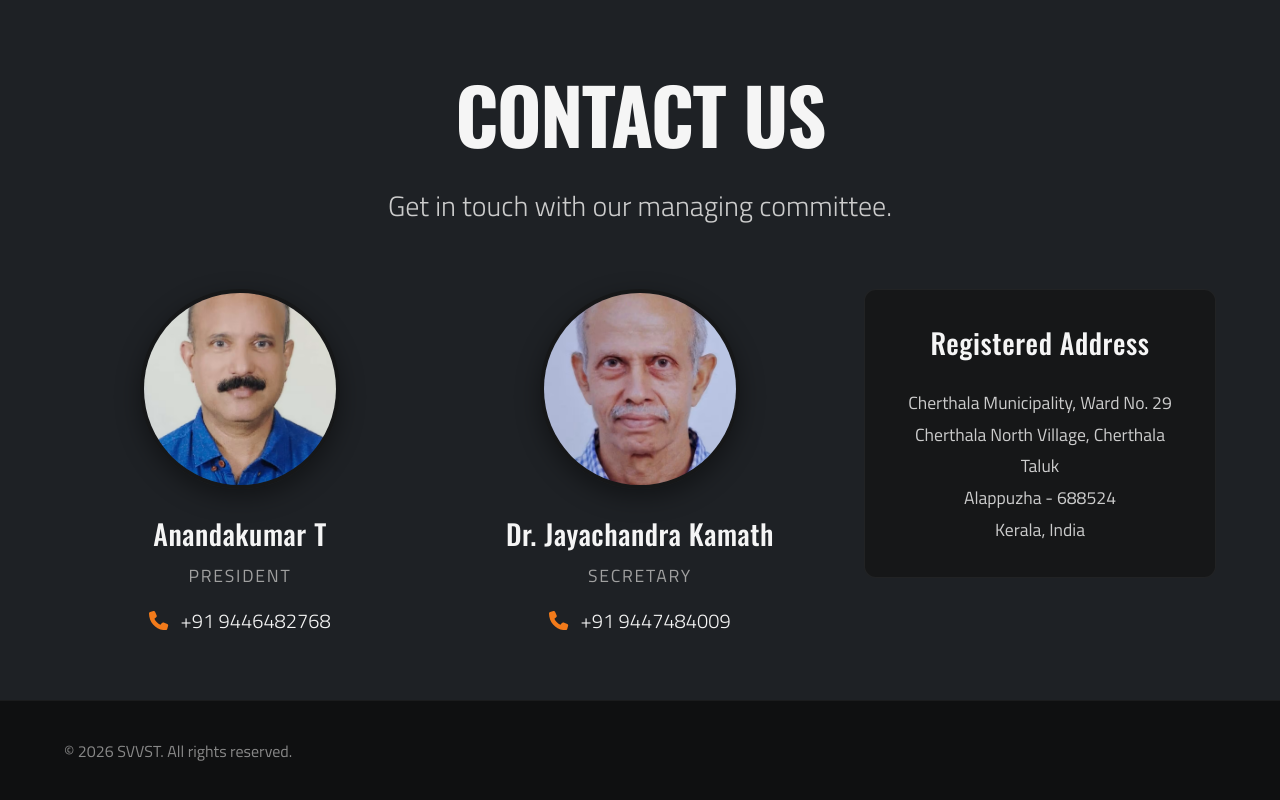
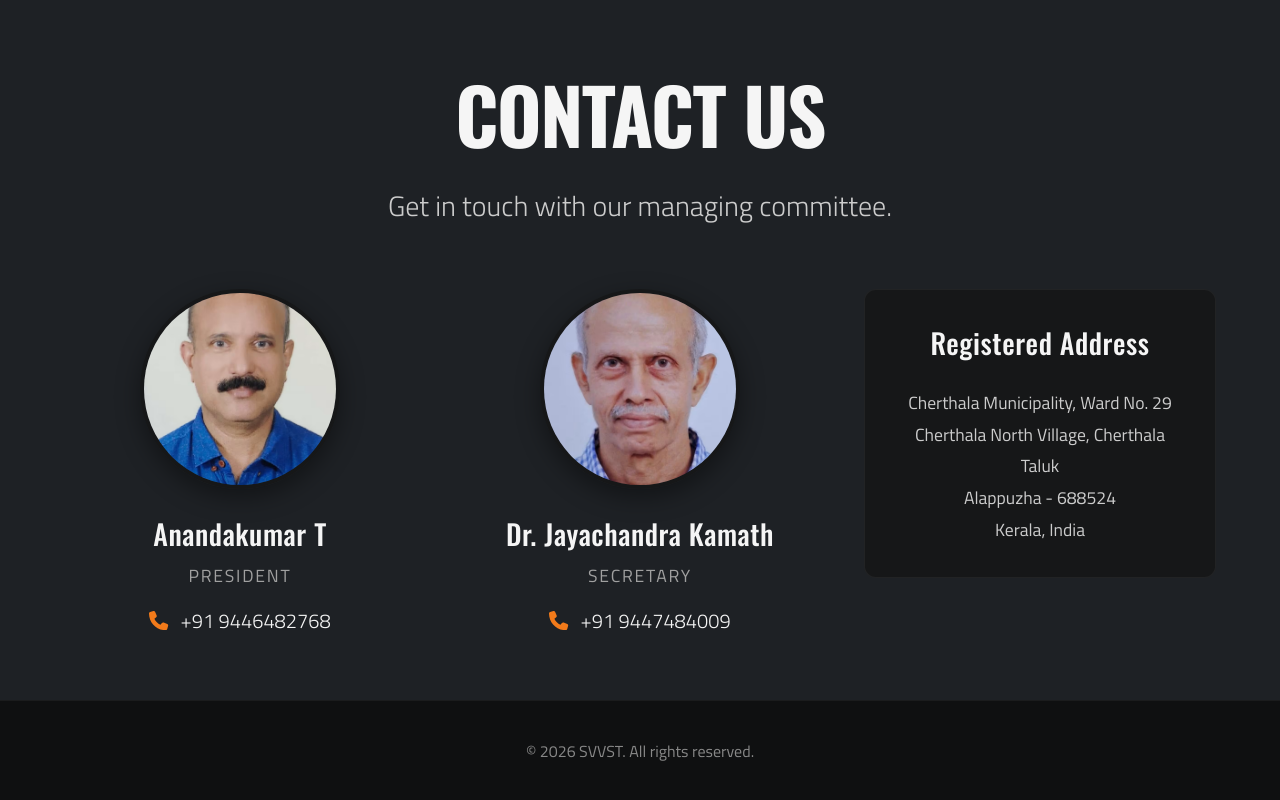
Before and after one commit to shrivedavyasatrust/shrivedavyasatrust, a React (Vite) app: page / in a window 1280 px wide. Shown: the part 4374-5174 px from the top of the page. Built offline with nearby package versions, Linux system fonts and the light colour scheme.

Commit message:
Alignment fix in footer

```diff
--- a/src/styles/index.css
+++ b/src/styles/index.css
@@ -817,8 +817,8 @@ a {
 @media (min-width: 768px) {
   .footer-container {
     flex-direction: row;
-    justify-content: space-between;
-    text-align: left;
+    justify-content: center;
+    text-align: center;
   }
 }
 
```
